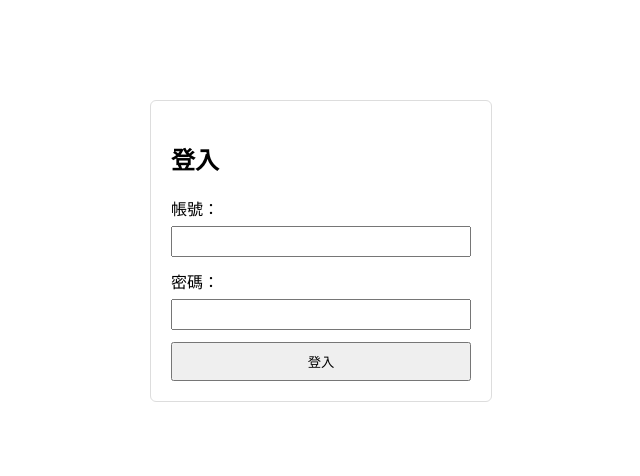
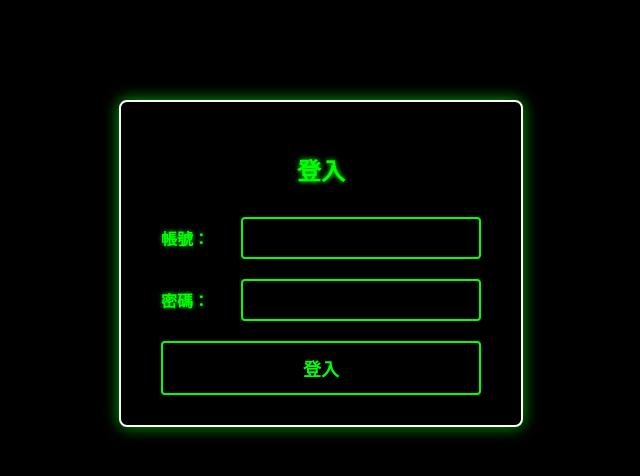
Before and after one commit to KevinJohn0324/AttendanceFrontend, a Vue app: page / in a window 1280 px wide. Before the commit this address led to /login. Shown: the top 476 px of the page, without its empty margins (319-959 px from the left). Built offline with nearby package versions, Linux system fonts and the light colour scheme.

Commit message:
修改-後台登入

```diff
--- a/src/App.vue
+++ b/src/App.vue
@@ -6,6 +6,14 @@
 // 不需要任何 JS
 </script>
 
-<style scoped>
-/* 可以空著或自訂樣式 */
+<style>
+html, body {
+  margin: 0;
+  padding: 0;
+  background-color: #000;
+  color: #fff;
+  font-family: 'Courier New', Courier, monospace;
+  height: 100%;
+  width: 100%;
+}
 </style>
--- a/src/router/index.js
+++ b/src/router/index.js
@@ -1,11 +1,11 @@
 // router/index.js
 import { createRouter, createWebHistory } from 'vue-router'
+import Login from '../views/Login.vue'
 
-import Login from '../views/Login.vue'
 const Dashboard = () => import('../views/dashboard/index.vue')
 
 const routes = [
-  { path: '/', redirect: '/login' },
+  { path: '/', component: Login },
   { path: '/login', component: Login },
   {
     path: '/dashboard',
@@ -19,16 +19,4 @@ const router = createRouter({
   routes,
 })
 
-// ✅ 改法：延遲載入 store（避免錯誤）
-router.beforeEach((to, from, next) => {
-  const { useAuthStore } = require('../stores/auth')
-  const auth = useAuthStore()
-
-  if (to.meta.requiresAuth && !auth.token) {
-    next('/login')
-  } else {
-    next()
-  }
-})
-
 export default router
--- a/src/views/Login.vue
+++ b/src/views/Login.vue
@@ -4,16 +4,16 @@
     <form @submit.prevent="handleLogin">
       <div>
         <label for="username">帳號：</label>
-        <input id="username" v-model="username" required />
+        <input id="username" v-model="username" required autocomplete="username" />
       </div>
       <div>
         <label for="password">密碼：</label>
-        <input id="password" type="password" v-model="password" required />
+        <input id="password" type="password" v-model="password" required autocomplete="current-password" />
       </div>
       <button type="submit" :disabled="loading">
         {{ loading ? '登入中...' : '登入' }}
       </button>
-      <p v-if="errorMsg" style="color:red;">{{ errorMsg }}</p>
+      <p v-if="errorMsg" class="error-msg">{{ errorMsg }}</p>
     </form>
   </div>
 </template>
@@ -48,24 +48,96 @@ async function handleLogin() {
 
 <style scoped>
 .login-container {
-  max-width: 300px;
+  max-width: 320px;
   margin: 100px auto;
-  padding: 20px;
-  border: 1px solid #ddd;
-  border-radius: 6px;
+  padding: 30px 40px;
+  background-color: #000;
+  border: 2px solid #fff;
+  border-radius: 8px;
+  color: #fff;
+  font-family: 'Courier New', Courier, monospace;
+  box-shadow: 0 0 15px #00ff00aa;
+  display: flex;
+  flex-direction: column;
+  align-items: center; /* 整個容器置中 */
 }
-.login-container label {
-  display: block;
-  margin-bottom: 6px;
+
+h2 {
+  margin-bottom: 30px;
+  color: #00ff00;
+  text-shadow: 0 0 5px #00ff00;
+  text-align: center;
 }
-.login-container input {
+
+form {
   width: 100%;
-  padding: 6px;
-  margin-bottom: 12px;
-  box-sizing: border-box;
 }
-.login-container button {
+
+form > div {
+  display: flex;
+  align-items: center;
+  margin-bottom: 20px;
+}
+
+label {
+  width: 80px; /* 固定寬度，讓輸入框對齊 */
+  color: #00ff00;
+  font-weight: bold;
+  text-shadow: 0 0 4px #00ff00bb;
+}
+
+input {
+  flex: 1; /* 填滿剩餘空間 */
+  padding: 10px 12px;
+  background-color: transparent;
+  border: 2px solid #00ff00;
+  border-radius: 4px;
+  color: #fff;
+  font-size: 16px;
+  font-family: 'Courier New', Courier, monospace;
+  outline: none;
+  transition: border-color 0.3s;
+}
+
+input::placeholder {
+  color: #33ff33aa;
+}
+
+input:focus {
+  border-color: #33ff33;
+  box-shadow: 0 0 8px #33ff33;
+}
+
+button {
   width: 100%;
-  padding: 8px;
+  padding: 12px;
+  background-color: transparent;
+  border: 2px solid #00ff00;
+  border-radius: 4px;
+  color: #00ff00;
+  font-size: 18px;
+  font-weight: bold;
+  font-family: 'Courier New', Courier, monospace;
+  cursor: pointer;
+  transition: background-color 0.3s, color 0.3s;
+}
+
+button:disabled {
+  opacity: 0.6;
+  cursor: not-allowed;
+}
+
+button:not(:disabled):hover {
+  background-color: #00ff00;
+  color: #000;
+  box-shadow: 0 0 12px #00ff00;
+}
+
+.error-msg {
+  margin-top: 10px;
+  color: #ff4c4c;
+  font-weight: bold;
+  text-align: center;
+  text-shadow: 0 0 5px #ff4c4cbb;
 }
 </style>
--- a/src/views/dashboard/index.vue
+++ b/src/views/dashboard/index.vue
@@ -0,0 +1,62 @@
+<template>
+  <div class="dashboard-container">
+    <h1>後台首頁</h1>
+    <p>歡迎回來，<span class="username">{{ username }}</span>！</p>
+    <button @click="logout">登出</button>
+  </div>
+</template>
+
+<script setup>
+import { computed } from 'vue'
+import { useRouter } from 'vue-router'
+import { useAuthStore } from '../../stores/auth'
+
+const router = useRouter()
+const authStore = useAuthStore()
+
+const username = computed(() => authStore.username || '使用者')
+
+function logout() {
+  authStore.logout()
+  router.push('/login')
+}
+</script>
+
+<style scoped>
+.dashboard-container {
+  max-width: 600px;
+  margin: 50px auto;
+  padding: 20px;
+  background-color: #000000; /* 純黑背景 */
+  color: #00ff00; /* 駭客綠字體 */
+  border: 1px solid #00ff00; /* 綠色邊框 */
+  border-radius: 8px;
+  text-align: center;
+  font-family: 'Courier New', Courier, monospace; /* 打字機字體 */
+  user-select: none;
+}
+
+.username {
+  font-weight: bold;
+  color: #00ff00;
+  text-shadow: 0 0 5px #00ff00;
+}
+
+button {
+  margin-top: 20px;
+  background-color: transparent;
+  border: 1px solid #00ff00;
+  color: #00ff00;
+  padding: 10px 20px;
+  font-size: 16px;
+  border-radius: 4px;
+  cursor: pointer;
+  font-family: 'Courier New', Courier, monospace;
+  transition: background-color 0.3s, color 0.3s;
+}
+
+button:hover {
+  background-color: #00ff00;
+  color: #000000;
+}
+</style>
```
